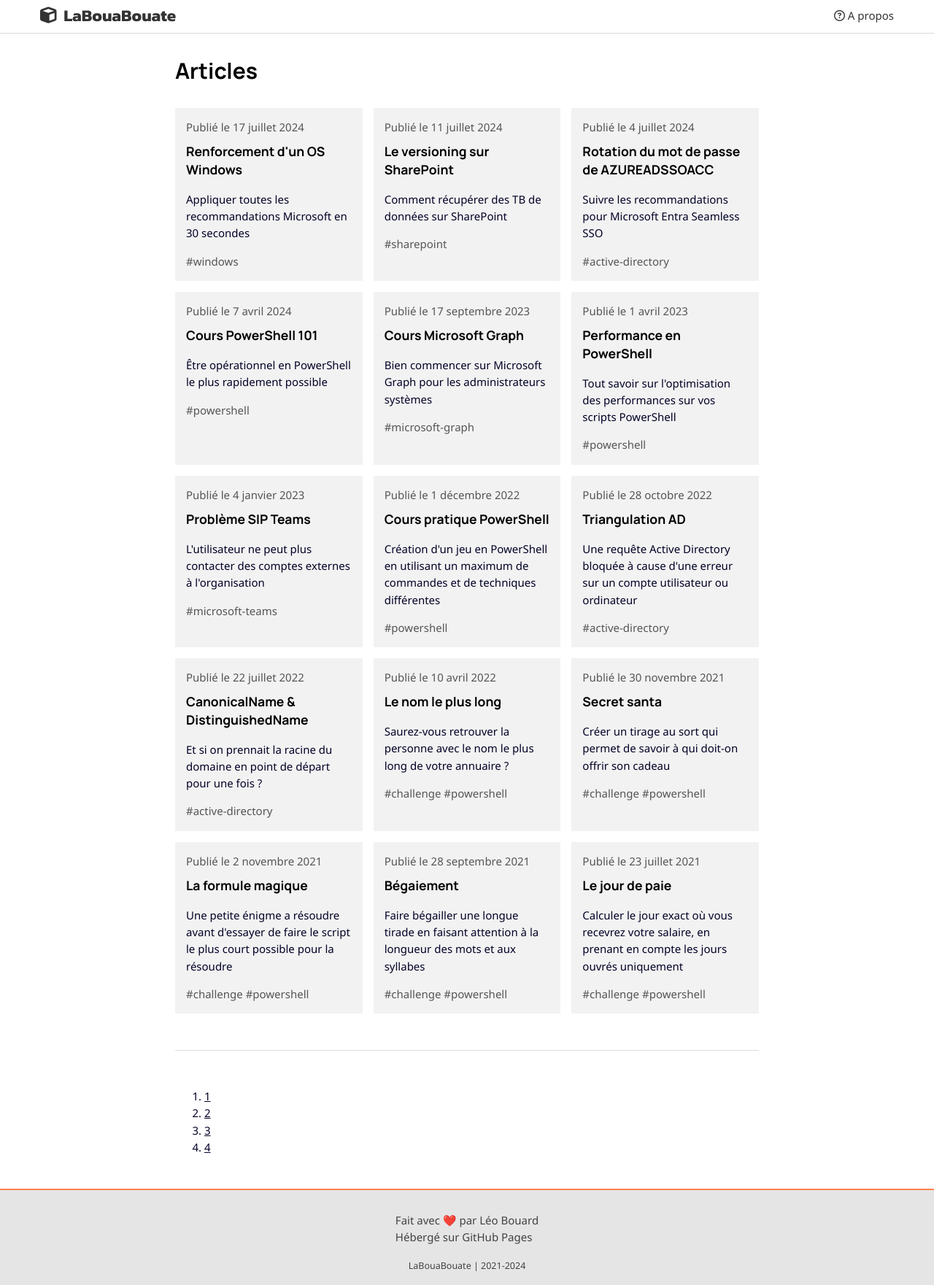
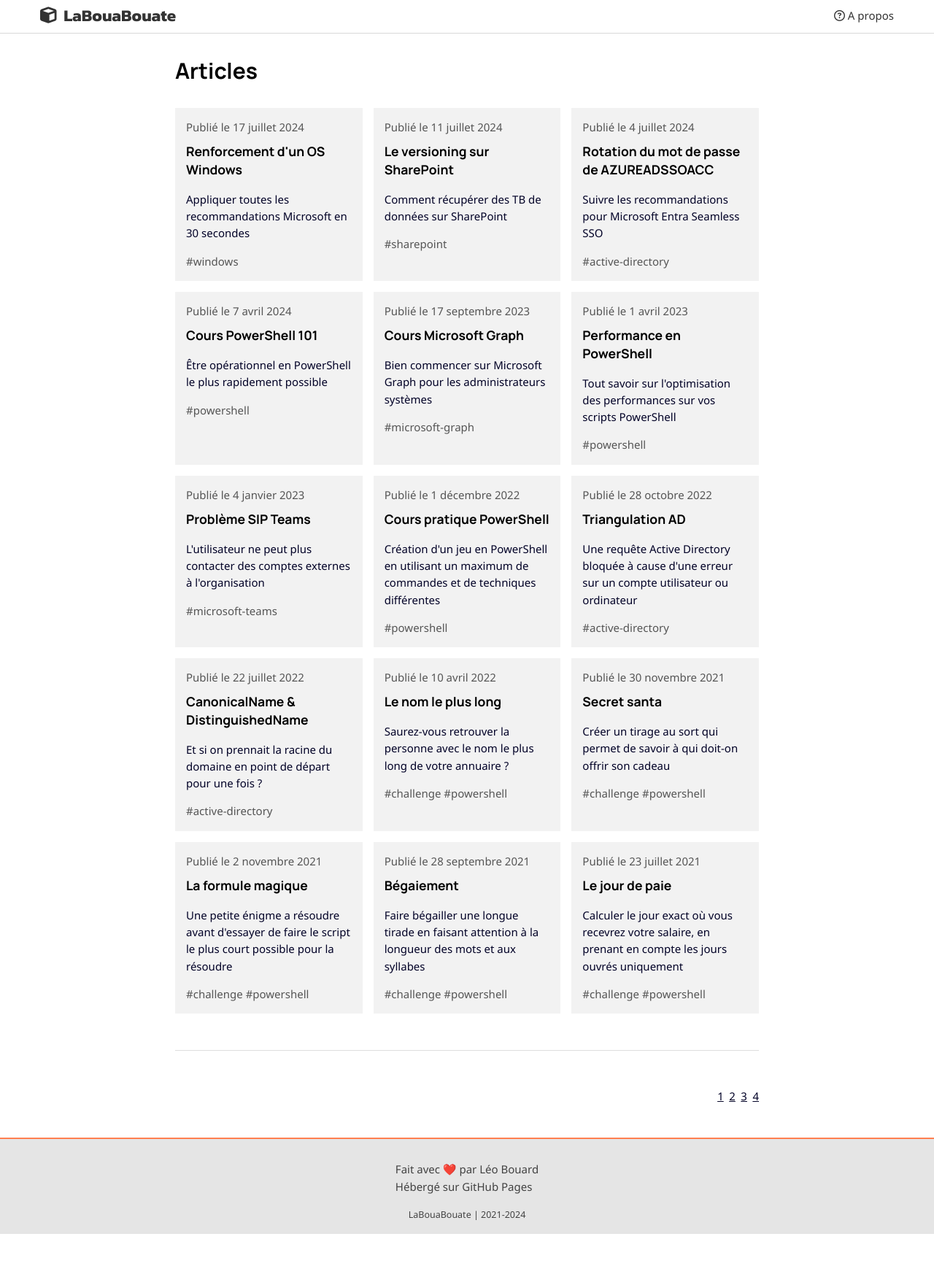
Before and after one commit to leobouard/leobouard.github.io, a Jekyll site: the page built from _pages/blog.html, in a window 1280 px wide. Shown: the whole page at 73% size. Built offline with Jekyll 4.4.1, drawn with Linux system fonts in a browser that asks for light colours; nearby versions of some CDN libraries; some web fonts are replaced; after the commit the page ends 1691 px from its top, so only the background shows below that.

Commit message:
Ajout du style de la pagination

```diff
--- a/_includes/pagination.html
+++ b/_includes/pagination.html
@@ -1,6 +1,6 @@
 <ol class="pagination">
-    <li><a href="/page1">1</a></li>
-    <li><a href="/page1">2</a></li>
-    <li><a href="/page1">3</a></li>
-    <li><a href="/page1">4</a></li>
+    <li><a href="/blog">1</a></li>
+    <li><a href="/page2">2</a></li>
+    <li><a href="/page3">3</a></li>
+    <li><a href="/page4">4</a></li>
 </ol>
--- /dev/null
+++ b/_sass/pagination.scss
@@ -0,0 +1,22 @@
+ol.pagination {
+    list-style: none;
+    display: flex;
+    justify-content: flex-end;
+    grid-gap: 0.5em;
+    padding-inline-start: 0;
+}
+
+ol.pagination a:current {
+    border: 1px solid #ddd;
+    aspect-ratio: 1 / 1;
+    width: 2.5em;
+    display: flex;
+    justify-content: center;
+    align-items: center;
+    text-decoration: none;
+}
+
+ol.pagination a:current {
+    background-color: black;
+    color: white;
+}
--- a/assets/css/main.scss
+++ b/assets/css/main.scss
@@ -6,6 +6,7 @@
 @import 'containers';
 @import 'highlight';
 @import 'hover';
+@import 'pagination';
 @import 'post-preview';
 @import 'titles';
 @import 'welcome-banner';
```
